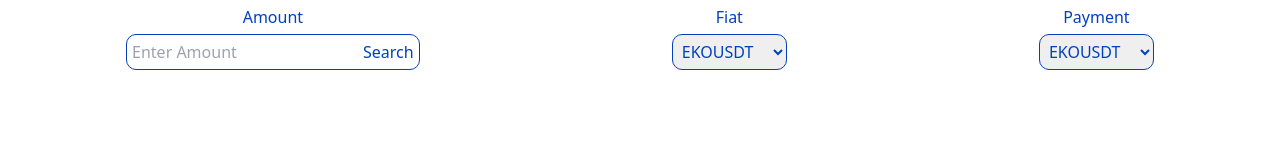
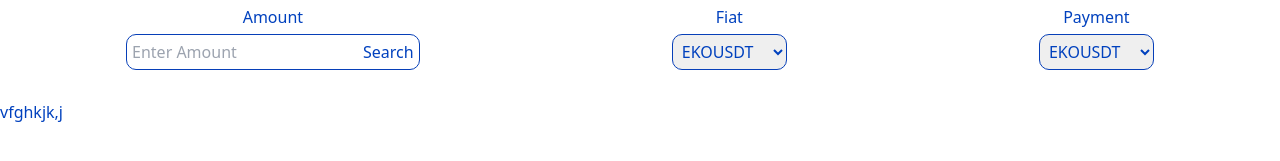
Before and after one commit to ErKable/EkoSwapAndLend, a React (Create React App) app in the folder frontend/: page /exchange in a window 1280 px wide. Shown: the part 375-536 px from the top of the page. Built offline with nearby package versions, Linux system fonts and the light colour scheme.

Commit message:
froentend updtes

```diff
--- a/frontend/src/pages/Exchange/Index.js
+++ b/frontend/src/pages/Exchange/Index.js
@@ -87,6 +87,7 @@ function Index() {
                 : "mSRG-container-inner"
             }
           >
+            vfghkjk,j
 
           </div>
         </div>
@@ -100,7 +101,7 @@ function Index() {
                 : "mSRG-container-inner"
             }
           >
-
+     nhjkhkjkl
           </div>
         </div>
       </div>
```
